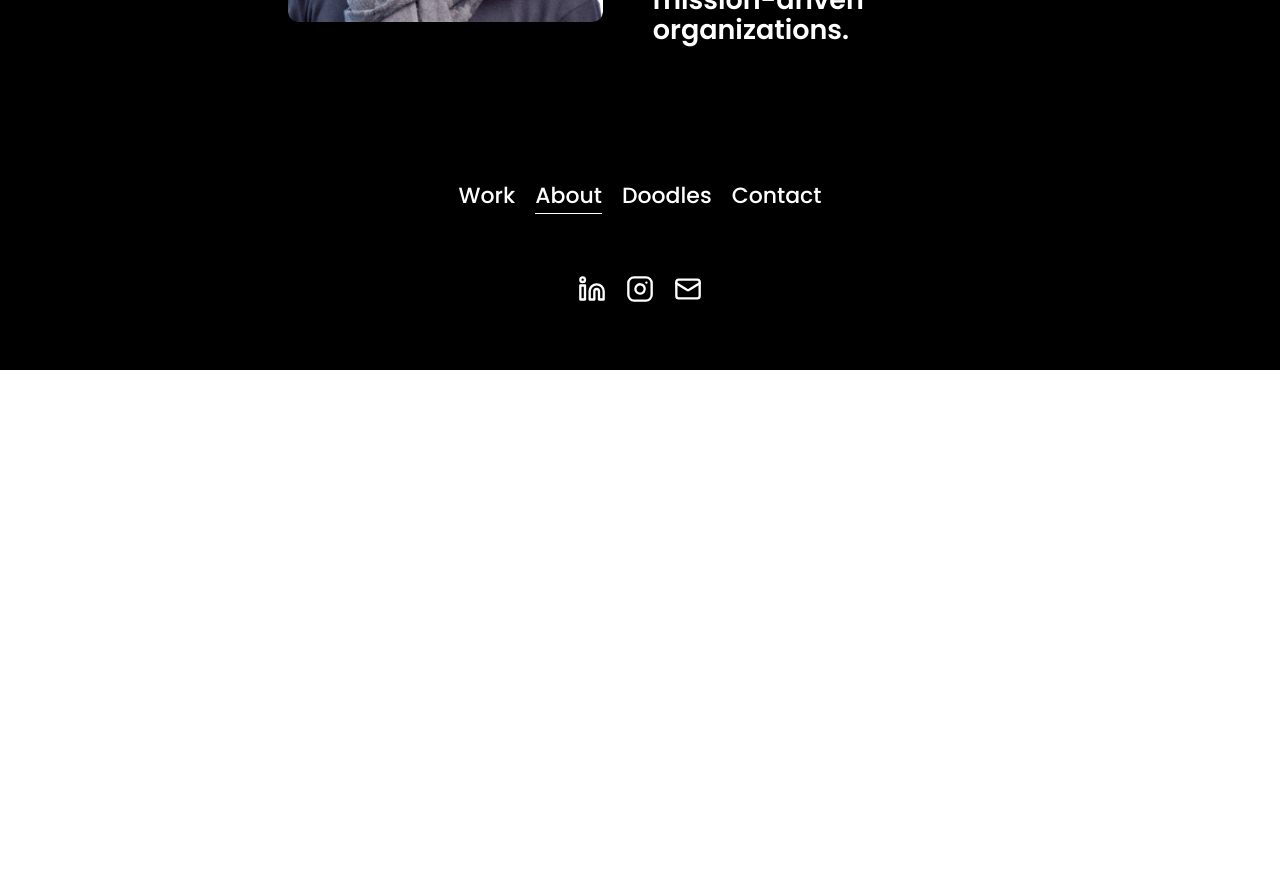
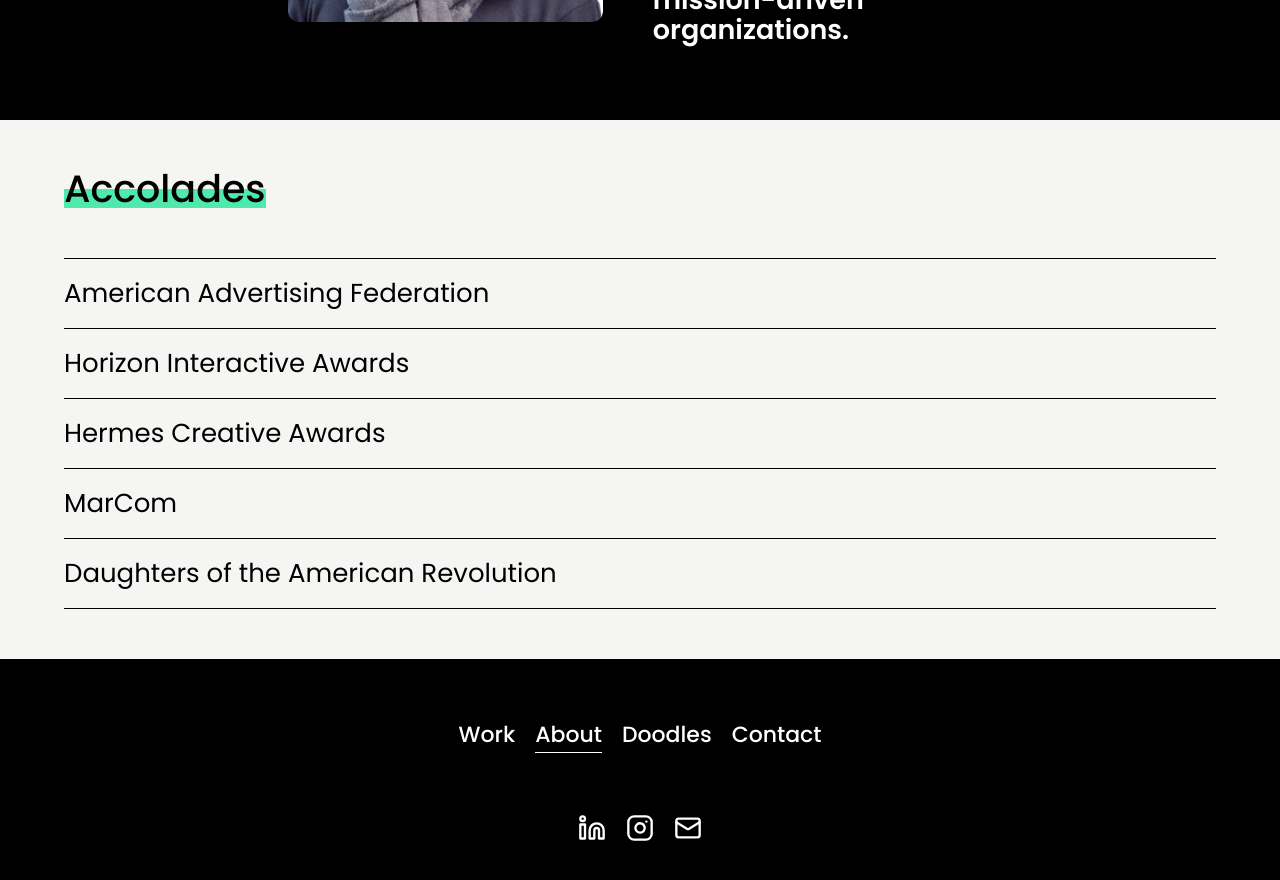
Before and after one commit to jen-reyes/jen-reyes.github.io, a Next.js app: page /about in a window 1280 px wide. Shown: the part 480-1360 px from the top of the page. Before the commit the page ends 850 px from the top, so only its background shows below. Built offline with nearby package versions, Linux system fonts and the light colour scheme.

Commit message:
add rough accordion v1

```diff
--- a/app/about/components/hero.tsx
+++ b/app/about/components/hero.tsx
@@ -4,7 +4,7 @@
 import { useEffect, useRef } from "react";
 
 export const Hero = () => {
-  const svgText = useRef<HTMLElement>(null);
+  const svgText = useRef<SVGTextPathElement>(null);
 
   useEffect(() => {
     const textPath = svgText.current;
--- a/app/about/components/styles.module.css
+++ b/app/about/components/styles.module.css
@@ -82,6 +82,7 @@
     flex-direction: row;
     gap: 50px;
     font-size: 2.7rem;
+    word-wrap: balance;
   }
   .aboutMeWrapper img {
     max-width: 531px;
@@ -89,3 +90,17 @@
     width: 100%;
   }
 }
+
+@media (min-width: 1500px) {
+  .hero {
+    height: 700px;
+  }
+  .aboutMeWrapper div {
+    max-width: 500px;
+  }
+  .aboutMeWrapper img {
+    max-width: 400px;
+    height: 404px;
+    width: 100%;
+  }
+}
--- a/app/about/page.jsx
+++ /dev/null
@@ -1,12 +0,0 @@
-import { Hero } from "./components/hero.tsx";
-
-const About = () => {
-  return (
-    <>
-      {/* hero section */}
-      <Hero />
-    </>
-  );
-};
-
-export default About;
--- /dev/null
+++ b/app/about/page.tsx
@@ -0,0 +1,141 @@
+"use client";
+
+import { useState } from "react";
+import { Hero } from "./components/hero";
+import styles from "./styles.module.css";
+
+interface AccordionItem {
+  title: string;
+  description: string[];
+}
+
+const accordionData: AccordionItem[] = [
+  {
+    title: "American Advertising Federation",
+    description: [
+      "Riverside Convention Center & Visitors Bureau - Ready Set Go Corporate Responsibility Campaign",
+      "Regional/National B-to-B - Ontario International Airport - American Film Market Expo",
+      "Integrated Brand Identity Campaign - Temecula Valley Balloon & Wine Festival",
+      "City of Fontana Annual Report",
+      "Coached Brand Identity",
+      "Integrated Advertising Campaign - Regional/National B-to-B - Ontario International Airport - Puck Traffic. Fly ONT.",
+      "Integrated Media Corporate Social Responsibility Campaign - 2019 Ontario State of the City",
+      "Branding Campaign - Ontario International Airport",
+      "Galway Spirits Package Design",
+      "Galway Spirits Branding Campaign",
+      "The Little Red Barn Indoor Playground Integrated Brand Identity Campaign",
+      "Legends FC Media Kit",
+      "Greater Ontario Convention & Visitors Bureau Annual Report",
+      "Ontario Convention & Visitors Bureau Sales Promotion",
+      "Law School Preparation Guide Corporate Marketing Campaign"
+    ]
+  },
+  {
+    title: "Horizon Interactive Awards",
+    description: [
+      "AWS X Black Girls Rock Branding Campaign",
+      "For HER Campaign",
+      "A Day of Action Campaign",
+      "Mille Fleurs Rebrand",
+      "Fontana Vendor Brochure",
+      "North Wind Sun Website Design",
+      "Easy IE Branding",
+      "Children's Choice Marketing Campaign",
+      "Ontario ICSC Print Collateral",
+      "San Manuel Casino Greater Inland California Recruitment Brochure",
+      "Corona Connection Magazine",
+      "Coached Branding Campaign",
+      "Ontario International Airport Sign Standards Guide",
+      "Ontario International Airport - American Film Market Expo",
+      "Ontario Living Magazine",
+      "Motion Graphics / Effects - Ontario International Airport - Puck Traffic. Fly ONT.",
+      "Temecula Valley Balloon & Wine Festival Advertising Integrated Campaign",
+      "Public Advertising Agency Holiday Gift Out-Of-Home Promotion",
+      "Shaping Wood, Shaping Artist. Sam Maloof Exhibit",
+      "Riverside Country Flood Control Annual Report",
+      "Galway Spirits Branding Campaign",
+      "Legends FC Media Kit",
+      "Winter Ad Agency Emergency Stress Kit Art Direction",
+      "Ontario State of the City Integrated Campaign",
+      "Temecula Magazine",
+      "Huck Finn Jubilee Promotional Video",
+      "Inland Empire Restaurant Week Promotional Video",
+      "Inland Empire Restaurant Week Concept Development",
+      "Huck Finn Jubilee Advertising Integrated Campaign",
+      "Greater Ontario Convention & Visitors Bureau Annual Report",
+      "Strive Landscape Branding Campaign"
+    ]
+  },
+  {
+    title: "Hermes Creative Awards",
+    description: [
+      "A Day of Action Campaign",
+      "Hiphopoly Game Board Illustrations",
+      "Riverside CVB COVID-19 Campaign",
+      "Ontario International Airport - Puck Traffic. Fly ONT. Digital Ad Campaign",
+      "Riverside Conservation Authority Marketing Campaign",
+      "Ontario International Airport - American Film Market Expo Integrated Marketing",
+      "Corona Connection Magazine",
+      "Nieves Landscape Inc. Integrated Branding Campaign",
+      "Ontario Art & Culture Awards Interactive Marketing Campaign",
+      "Shaping Wood. Shaping Artist. Sam Maloof Integrated Marketing Campaign"
+    ]
+  },
+  {
+    title: "MarCom",
+    description: [
+      "Ontario International Airport Hollywood's Secret Backlot Marketing Campaign",
+      "Temecula Valley Balloon & Wine Festival Branding Campaign",
+      "Ontario International Airport Puck Traffic. Fly ONT. LA Kinds Campaign",
+      "Mille Fleurs Rebrand"
+    ]
+  },
+  { title: "Daughters of the American Revolution", description: ["Outstanding Cadet Medal"] }
+];
+
+const About = () => {
+  const [isOpen, setIsOpen] = useState("");
+  return (
+    <>
+      {/* hero section */}
+      <Hero />
+      <div className={styles.firstSection}>
+        <div className={styles.accordionWrapper}>
+          <h2>Accolades</h2>
+          <div className={styles.accordion}>
+            {accordionData.map((item) => {
+              return (
+                <div key={item.title}>
+                  <div className={styles.line} />
+                  <h3>
+                    <button
+                      onClick={() => {
+                        setIsOpen((previous) => {
+                          if (item.title === previous) {
+                            return "";
+                          } else {
+                            return item.title;
+                          }
+                        });
+                      }}
+                    >
+                      {item.title}
+                    </button>
+                  </h3>
+                  <div className={`${styles.content} ${isOpen === item.title ? styles.active : ""}`}>
+                    {item.description.map((paragraph) => (
+                      <p key={paragraph}>{paragraph}</p>
+                    ))}
+                  </div>
+                  {accordionData.at(-1)?.title === item.title ? <div className={styles.line} /> : null}
+                </div>
+              );
+            })}
+          </div>
+        </div>
+      </div>
+    </>
+  );
+};
+
+export default About;
--- /dev/null
+++ b/app/about/styles.module.css
@@ -0,0 +1,84 @@
+.firstSection {
+  background: #f5f5f4;
+  display: flex;
+  align-items: center;
+  justify-content: center;
+}
+
+.accordionWrapper {
+  display: flex;
+  flex-direction: column;
+  align-items: start;
+  justify-content: center;
+  gap: 50px;
+  padding: 50px 0;
+}
+.accordionWrapper .line {
+  height: 1px;
+  background: var(--dark-font);
+}
+.accordionWrapper button {
+  text-align: left;
+  padding: 15px 0;
+}
+.firstSection h2 {
+  font-size: 3.8rem;
+  font-weight: 500;
+  background-image: linear-gradient(to top, #4feaab 50%, transparent 50%);
+  width: auto;
+  display: inline;
+}
+.firstSection h3 {
+  font-weight: 400;
+}
+.firstSection p {
+  font-size: 1.6rem;
+}
+.firstSection div:first-child {
+  flex-basis: 33.3333%;
+}
+.firstSection div:last-child {
+  flex-basis: 90%;
+}
+.accordion {
+  width: 100%;
+  display: flex;
+  text-align: left;
+  flex-direction: column;
+}
+.accordion button {
+  font-size: 2.6rem;
+  width: 100%;
+}
+.accordion div {
+  width: 100%;
+  flex-direction: column;
+}
+.accordion .content {
+  display: none;
+  gap: 25px;
+  line-height: 1.2;
+  margin: 30px 0px 30px 40px;
+  word-wrap: balance;
+}
+.accordion p {
+  max-width: calc(100% - 40px);
+}
+.accordion .content.active {
+  display: flex;
+}
+
+@media (min-width: 900) {
+  .firstSection div:last-child {
+    flex-basis: 66.6666%;
+  }
+  .accordionWrapper {
+    flex-direction: row;
+  }
+  .accordion .content {
+    margin: 30px 0px 30px 80px;
+  }
+  .accordion p {
+    max-width: calc(100% - 80px);
+  }
+}
```
